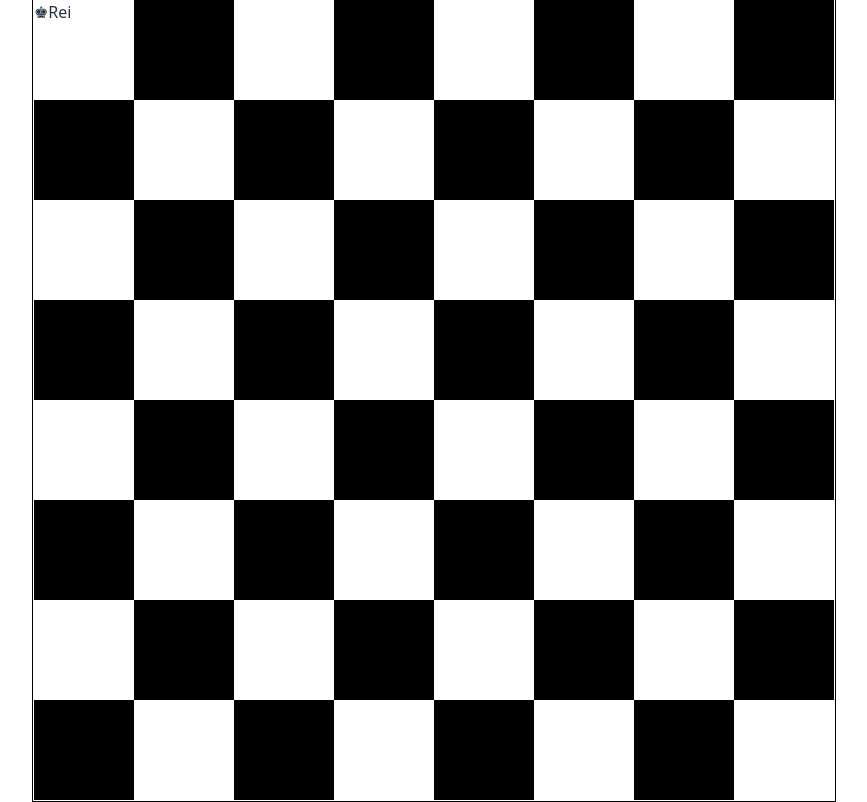
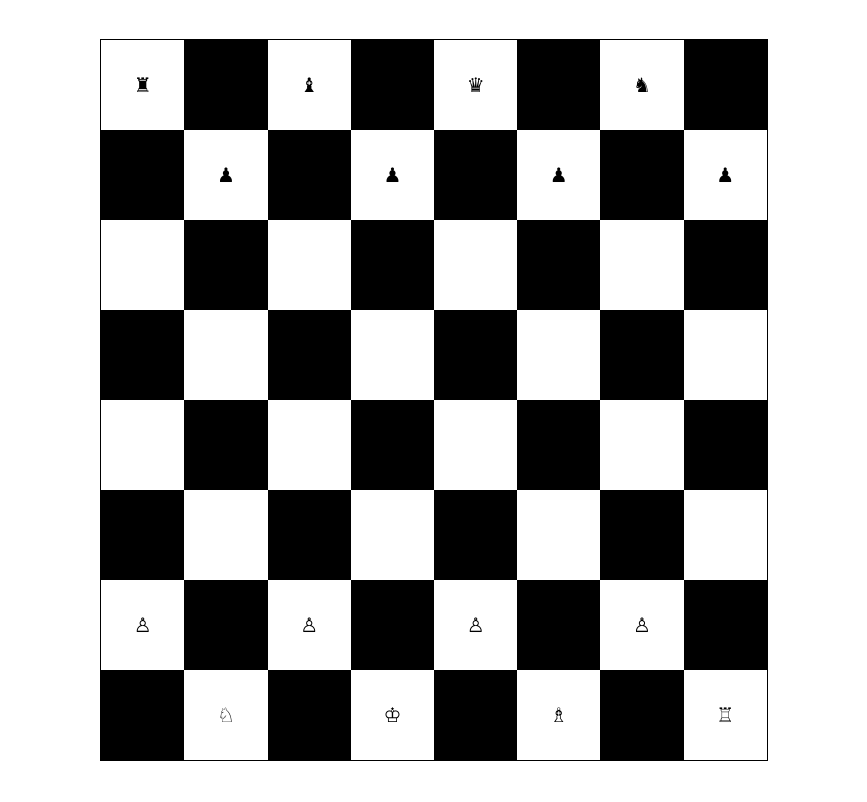
Before and after one commit to IagoVinicius12/Xadrez, a React (Vite) app: page / in a window 1280 px wide. Shown: the whole page, without its empty margins (206-1073 px from the left). Built offline with nearby package versions, Linux system fonts and the light colour scheme.

Commit message:
continuando o tabuleiro inicial

```diff
--- a/package.json
+++ b/package.json
@@ -10,6 +10,7 @@
     "preview": "vite preview"
   },
   "dependencies": {
+    "nvm": "^0.0.4",
     "react": "^19.1.0",
     "react-dom": "^19.1.0"
   },
--- a/src/Components/Pecas.tsx
+++ b/src/Components/Pecas.tsx
@@ -3,25 +3,25 @@ interface PecasProps{
 }
 
 export function Rei({ color }) {
-  return <span>{color === 'white' ? '♔' : '♚'}</span>;
+  return <span style={{fontSize:'20px', color:"black"}}>{color === 'white' ? '♔' : '♚'}</span>;
 }
 
 export function Rainha({ color}) {
-  return <span>{color === 'white' ? '♕' : '♛'}</span>;
+  return <span style={{fontSize:'20px', color:"black"}}>{color === 'white' ? '♕' : '♛'}</span>;
 }
 
 export function Torre({ color }) {
-  return <span>{color === 'white' ? '♖' : '♜'}</span>;
+  return <span style={{fontSize:'20px', color:"black"}}>{color === 'white' ? '♖' : '♜'}</span>;
 }
 
 export function Bispo({ color }) {
-  return <span>{color === 'white' ? '♗' : '♝'}</span>;
+  return <span style={{fontSize:'20px', color:"black"}}>{color === 'white' ? '♗' : '♝'}</span>;
 }
 
 export function Cavalo({ color }) {
-  return <span>{color === 'white' ? '♘' : '♞'}</span>;
+  return <span style={{fontSize:'20px', color:"black"}}>{color === 'white' ? '♘' : '♞'}</span>;
 }
 
 export function Peao({ color }) {
-  return <span>{color === 'white' ? '♙' : '♟'}</span>;
+  return <span style={{fontSize:'20px', color:"black"}}>{color === 'white' ? '♙' : '♟'}</span>;
 }
--- /dev/null
+++ b/src/Function/Preencher.tsx
@@ -0,0 +1,33 @@
+import { Tabuleiro } from "../Pages/Home";
+
+export function iniciando_tabuleiro(tabuleiro: Tabuleiro): Tabuleiro{
+    tabuleiro[0][0]= { cor: 'black', peca: 'Torre' };
+    tabuleiro[0][7] = { cor: 'black', peca: 'Torre' };
+    tabuleiro[0][1]= { cor: 'black', peca: 'Cavalo' };
+    tabuleiro[0][6]= { cor: 'black', peca: 'Cavalo' };
+    tabuleiro[0][2]= { cor: 'black', peca: 'Bispo' };
+    tabuleiro[0][5]= { cor: 'black', peca: 'Bispo' };
+    tabuleiro[0][3]= { cor: 'black', peca: 'Rei' };
+    tabuleiro[0][4]= { cor: 'black', peca: 'Rainha'};
+    for(let i=0;i<8;i++){
+        tabuleiro[1][i]={cor:'black',peca:'Peao'}
+        tabuleiro[6][i]={cor:'white',peca:'Peao'}
+    }
+    tabuleiro[7][0]= { cor: 'white', peca: 'Torre' };
+    tabuleiro[7][7] = { cor: 'white', peca: 'Torre' };
+    tabuleiro[7][1]= { cor: 'white', peca: 'Cavalo' };
+    tabuleiro[7][6]= { cor: 'white', peca: 'Cavalo' };
+    tabuleiro[7][2]= { cor: 'white', peca: 'Bispo' };
+    tabuleiro[7][5]= { cor: 'white', peca: 'Bispo' };
+    tabuleiro[7][3]= { cor: 'white', peca: 'Rei' };
+    tabuleiro[7][4]= { cor: 'white', peca: 'Rainha'};
+
+    for(let i=0;i<8;i++){
+        for(let j=0;j<8;j++){
+            if(tabuleiro[i][j].cor!== ''){
+
+            }
+        }
+    }
+    return tabuleiro;
+}
--- a/src/Pages/Home.tsx
+++ b/src/Pages/Home.tsx
@@ -2,6 +2,7 @@ import { useState } from "react";
 import { JSX } from "react";
 import './home.css'
 import { Rei, Rainha, Torre, Cavalo, Peao, Bispo } from "../Components/Pecas";
+import { iniciando_tabuleiro } from "../Function/Preencher";
 
 type Casa = {
     cor: string | null;
@@ -10,14 +11,19 @@ type Casa = {
 
 const casa_vazia = { cor: null, peca: null }
 
-type Tabuleiro = Casa[][]
+export type Tabuleiro = Casa[][]
+type mapa_ocupacao=number[][]
+
+const preencher_mapa_ocupacao=():mapa_ocupacao=>{
+  const mapa:mapa_ocupacao=Array(8).fill(null).map(()=>Array(8).fill(0))
+  return mapa;
+}
 
 const preencher_tabuleiro = (): Tabuleiro => {
     const tabuleiro: Tabuleiro = Array(8).fill(null).map(() =>
         Array(8).fill(null).map(() =>
             ({ ...casa_vazia })));
-    tabuleiro[0][0] = { cor: 'black', peca: 'Rei' }
-    return tabuleiro
+    return iniciando_tabuleiro(tabuleiro)
 }
 
 
@@ -40,9 +46,11 @@ const handleCasa = (casa: Casa): JSX.Element | null => {
   }
 };
 
+
 function Home() {
 
     const [tabuleiro, setTabuleiro] = useState<Tabuleiro>(preencher_tabuleiro)
+    const [mapa_ocupacao,setMapaOcupacao]=useState<mapa_ocupacao>(preencher_mapa_ocupacao)
     const celula: string[] = ['A', 'B', 'C', 'D', 'E', 'F', 'G', 'H']
     const linha: string[] = ['1', '2', '3', '4', '5', '6', '7', '8']
     return (
@@ -53,7 +61,6 @@ function Home() {
                         {celula.map((_, j) => (
                             <div className="celula" key={`${i}-${j}`} style={{ backgroundColor: (j + i) % 2 == 0 ? 'white' : 'black' }}>
                                 {handleCasa(tabuleiro[i][j])}
-                                {tabuleiro[i][j].peca}
                             </div>
                         ))}
                     </div>
--- a/src/Pages/home.css
+++ b/src/Pages/home.css
@@ -1,27 +1,32 @@
-.tela{
+.tela {
     display: flex;
     width: 100vw;
     height: 100vh;
     justify-content: center;
     align-items: center;
 }
-.tabuleiro{
+
+.tabuleiro {
     display: flex;
     align-items: center;
     justify-content: center;
     flex-direction: column;
-    width: 802px;
-    height: 802px;
+    width: 52%;
+    height: 90%;
     position: relative;
     border: 1px solid black;
 }
-.linha{
+
+.linha {
     display: flex;
-    width: 800px;
-    height: 100px;
+    width: 100%;
+    height: 100%;
 }
-.celula{
+
+.celula {
     display: flex;
-    width: 100px;
-    height: 100px;
+    width: 100%;
+    height: 100%;
+    justify-content: center;
+    align-items: center;
 }
```
Also changed, not shown: 1 other file (tests, documents, lock files or other folders).
